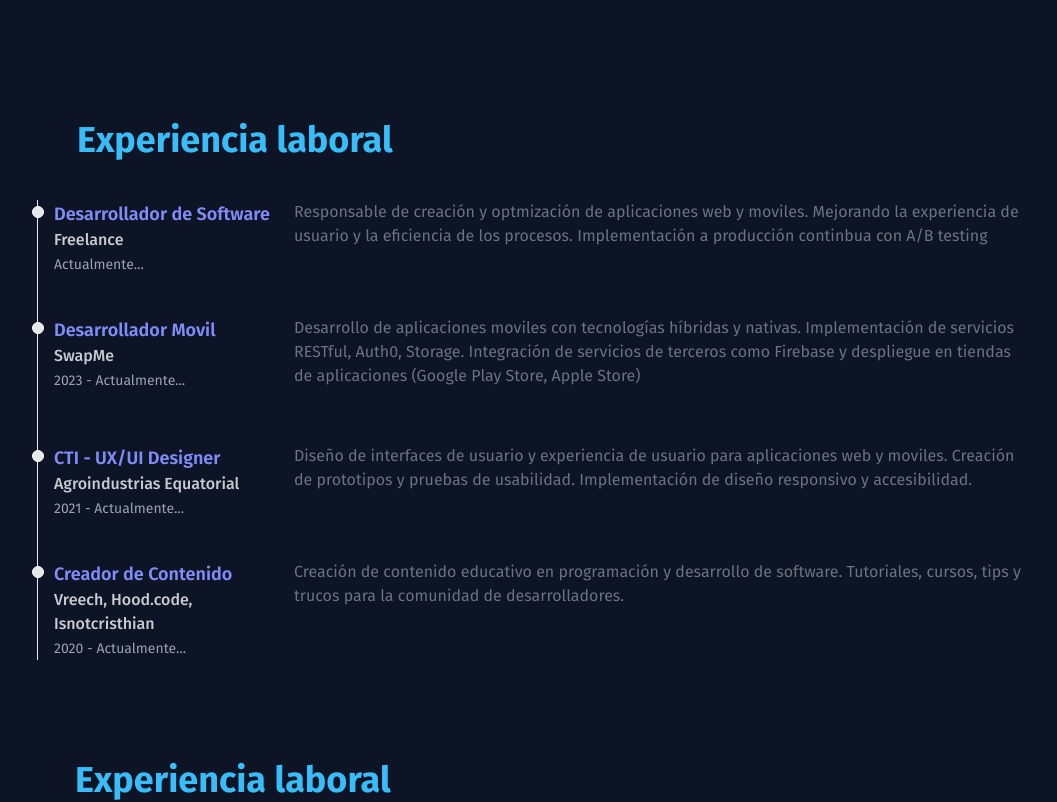
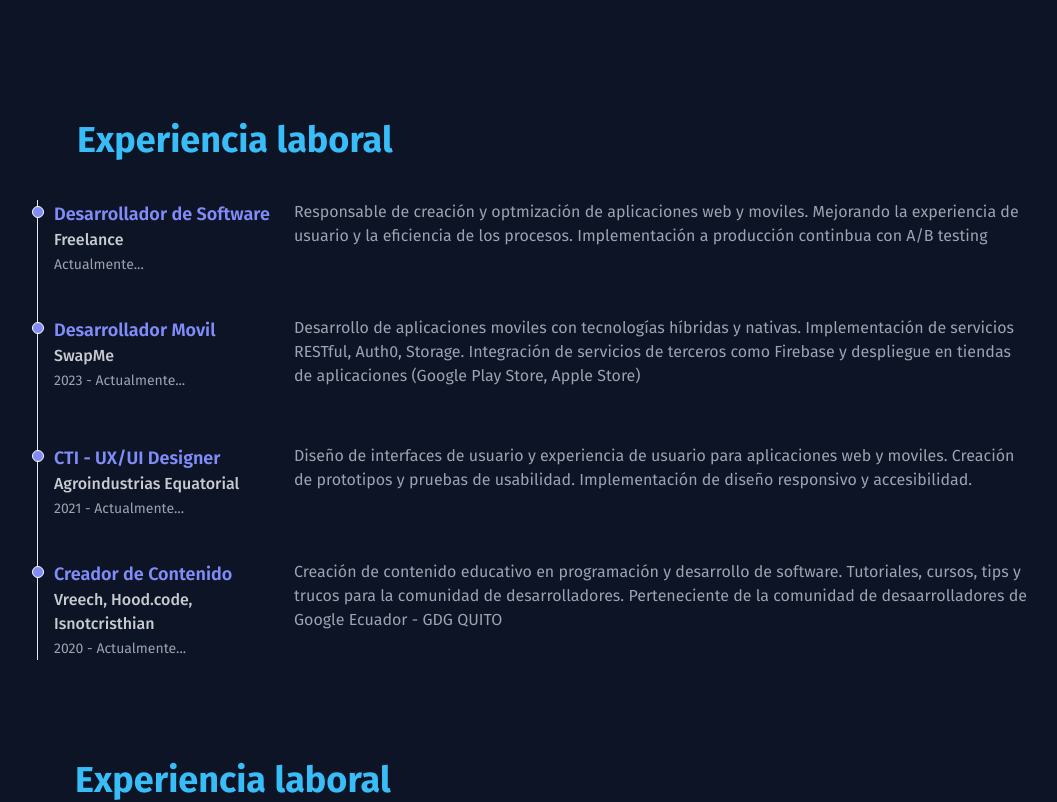
Before and after one commit to Isnotcristhianr/PortfolioVueIsnotCristhianr, a Vue app: page / in a window 1280 px wide. Shown: the part 720-1522 px from the top of the page, without its empty margins (107-1164 px from the left). Built offline with nearby package versions, Linux system fonts and the light colour scheme; some icons are missing.

Commit message:
Refactorizar componentes y agregar sección de línea de tiempo, añadir componente ProyectsDev

```diff
--- a/locales/en.json
+++ b/locales/en.json
@@ -33,7 +33,7 @@
     "title": "Content Creator",
     "company": "Vreech, Hood.code, Isnotcristhian",
     "date": "2020 - Currently...",
-    "description": "Creation of educational content in programming and software development. Tutorials, courses, tips and tricks for the developer community."
+    "description": "Creation of educational content in programming and software development. Tutorials, courses, tips and tricks for the developer community. Member of the Google Ecuador developer community - GDG QUITO."
   },
   "title2": "Projects",
   "about": "About me",
--- a/locales/es.json
+++ b/locales/es.json
@@ -24,7 +24,7 @@
     "description": "Desarrollo de aplicaciones moviles con tecnologías híbridas y nativas. Implementación de servicios RESTful, Auth0, Storage. Integración de servicios de terceros como Firebase y despliegue en tiendas de aplicaciones (Google Play Store, Apple Store)"
   },
   "exp3": {
-    "title":"CTI - UX/UI Designer",
+    "title": "CTI - UX/UI Designer",
     "company": "Agroindustrias Equatorial",
     "date": "2021 - Actualmente...",
     "description": "Diseño de interfaces de usuario y experiencia de usuario para aplicaciones web y moviles. Creación de prototipos y pruebas de usabilidad. Implementación de diseño responsivo y accesibilidad."
@@ -33,7 +33,7 @@
     "title": "Creador de Contenido",
     "company": "Vreech, Hood.code, Isnotcristhian",
     "date": "2020 - Actualmente...",
-    "description": "Creación de contenido educativo en programación y desarrollo de software. Tutoriales, cursos, tips y trucos para la comunidad de desarrolladores."
+    "description": "Creación de contenido educativo en programación y desarrollo de software. Tutoriales, cursos, tips y trucos para la comunidad de desarrolladores. Perteneciente de la comunidad de desaarrolladores de Google Ecuador - GDG QUITO"
   },
   "title2": "Proyectos",
   "about": "Sobre mí",
--- a/src/App.vue
+++ b/src/App.vue
@@ -1,9 +1,6 @@
 <script setup lang="ts">
 //components
 import NavBar from './components/navbar/NavBar.vue'
-import HeroSection from './components/HeroSection.vue'
-import timeLine from './components/timeLine.vue'
-import ProyectsDev from './components/ProyectsDev.vue';
 
 
 </script>
@@ -14,18 +11,8 @@ import ProyectsDev from './components/ProyectsDev.vue';
       <!-- nav bar -->
       <NavBar />
     </header>
-    <!-- hero section -->
-    <HeroSection />
 
-    <main>
-      <div>
+    <RouterView />
 
-        <!-- experience -->
-        <timeLine />
-
-        <!-- proyects -->
-        <ProyectsDev />
-      </div>
-    </main>
   </div>
 </template>
--- a/src/components/timeLine.vue
+++ b/src/components/timeLine.vue
@@ -14,7 +14,7 @@ import { Icon } from '@iconify/vue'
             <div class="flex flex-col sm:flex-row sm:items-start">
                 <div class="flex-shrink-0 w-56">
                     <div
-                        class="absolute w-3 h-3 bg-gray-200 rounded-full mt-1.5 -start-1.5 border border-white dark:border-gray-900 dark:bg-gray-700"
+                        class="absolute w-3 h-3 bg-secondary rounded-full mt-1.5 -start-1.5 border border-white dark:border-gray-900 dark:bg-gray-700"
                     ></div>
                     <h3 class="text-lg font-semibold text-secondary">
                         {{ $t('exp1.title') }}
@@ -27,7 +27,7 @@ import { Icon } from '@iconify/vue'
                     </time>
                 </div>
                 <div class="sm:ml-4 mt-2 sm:mt-0 flex-grow">
-                    <p class="mb-4 text-base font-normal text-gray-500 dark:text-gray-400">
+                    <p class="mb-4 text-base font-normal text-gray-400 dark:text-gray-400">
                         {{ $t('exp1.description') }}
                     </p>
                 </div>
@@ -37,7 +37,7 @@ import { Icon } from '@iconify/vue'
             <div class="flex flex-col sm:flex-row sm:items-start">
                 <div class="flex-shrink-0 w-56">
                     <div
-                        class="absolute w-3 h-3 bg-gray-200 rounded-full mt-1.5 -start-1.5 border border-white dark:border-gray-900 dark:bg-gray-700"
+                        class="absolute w-3 h-3 bg-secondary rounded-full mt-1.5 -start-1.5 border border-white dark:border-gray-900 dark:bg-gray-700"
                     ></div>
                     <h3 class="text-lg font-semibold text-secondary">
                         {{ $t('exp2.title') }}
@@ -50,7 +50,7 @@ import { Icon } from '@iconify/vue'
                     </time>
                 </div>
                 <div class="sm:ml-4 mt-2 sm:mt-0 flex-grow">
-                    <p class="mb-4 text-base font-normal text-gray-500 dark:text-gray-400">
+                    <p class="mb-4 text-base font-normal text-gray-400 dark:text-gray-400">
                         {{ $t('exp2.description') }}
                     </p>
                 </div>
@@ -60,7 +60,7 @@ import { Icon } from '@iconify/vue'
             <div class="flex flex-col sm:flex-row sm:items-start">
                 <div class="flex-shrink-0 w-56">
                     <div
-                        class="absolute w-3 h-3 bg-gray-200 rounded-full mt-1.5 -start-1.5 border border-white dark:border-gray-900 dark:bg-gray-700"
+                        class="absolute w-3 h-3 bg-secondary rounded-full mt-1.5 -start-1.5 border border-white dark:border-gray-900 dark:bg-gray-700"
                     ></div>
                     <h3 class="text-lg font-semibold text-secondary">
                         {{ $t('exp3.title') }}
@@ -73,7 +73,7 @@ import { Icon } from '@iconify/vue'
                     </time>
                 </div>
                 <div class="sm:ml-4 mt-2 sm:mt-0 flex-grow">
-                    <p class="mb-4 text-base font-normal text-gray-500 dark:text-gray-400">
+                    <p class="mb-4 text-base font-normal text-gray-400 dark:text-gray-400">
                         {{ $t('exp3.description') }}
                     </p>
                 </div>
@@ -83,7 +83,7 @@ import { Icon } from '@iconify/vue'
             <div class="flex flex-col sm:flex-row sm:items-start">
                 <div class="flex-shrink-0 w-56">
                     <div
-                        class="absolute w-3 h-3 bg-gray-200 rounded-full mt-1.5 -start-1.5 border border-white dark:border-gray-900 dark:bg-gray-700"
+                        class="absolute w-3 h-3 bg-secondary rounded-full mt-1.5 -start-1.5 border border-white dark:border-gray-900 dark:bg-gray-700"
                     ></div>
                     <h3 class="text-lg font-semibold text-secondary">
                         {{ $t('exp4.title') }}
@@ -96,7 +96,7 @@ import { Icon } from '@iconify/vue'
                     </time>
                 </div>
                 <div class="sm:ml-4 mt-2 sm:mt-0 flex-grow">
-                    <p class="mb-4 text-base font-normal text-gray-500 dark:text-gray-400">
+                    <p class="mb-4 text-base font-normal text-gray-400 dark:text-gray-400">
                         {{ $t('exp4.description') }}
                     </p>
                 </div>
--- a/src/views/AboutView.vue
+++ b/src/views/AboutView.vue
@@ -1,5 +1,5 @@
 <template>
-  <div class="about">
-    <h1>This is an about page</h1>
+  <div>
+    <center class="mt-20">This is an about page</center>
   </div>
 </template>
--- a/src/views/HomeView.vue
+++ b/src/views/HomeView.vue
@@ -1,7 +1,24 @@
 <script setup lang="ts">
+//components
+import HeroSection from '../components/HeroSection.vue'
+import timeLine from '../components/timeLine.vue'
+import ProyectsDev from '../components/ProyectsDev.vue';
+
+
 </script>
 
 <template>
-  <main>
-  </main>
+  <!-- hero section -->
+  <HeroSection />
+
+<main>
+  <div>
+
+    <!-- experience -->
+    <timeLine />
+
+    <!-- proyects -->
+    <ProyectsDev />
+  </div>
+</main>
 </template>
```
